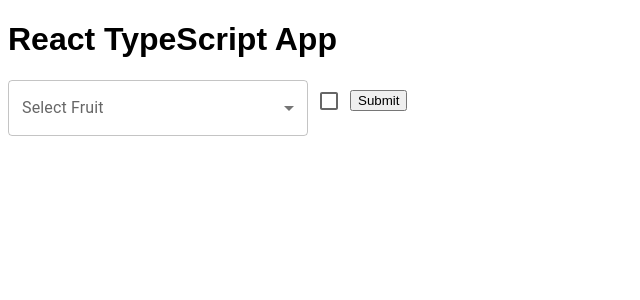
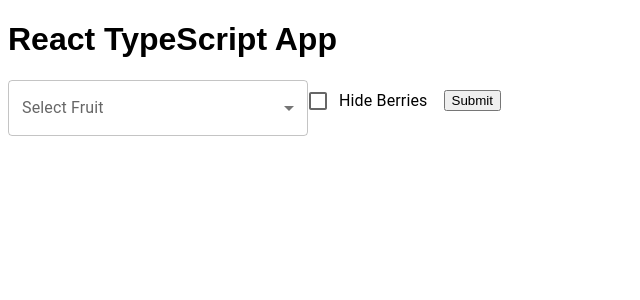
Before and after one commit to deanagan/react-snippets, a React app in the folder formik-react-typescript-mui-dropdown/: page / in a window 1280 px wide. Shown: the top 300 px of the page, without its empty margins (0-640 px from the left). Built offline with nearby package versions, Linux system fonts and the light colour scheme.

Commit message:
Fixed labelling and added typing

```diff
--- a/formik-react-typescript-mui-dropdown/src/FruitForm.tsx
+++ b/formik-react-typescript-mui-dropdown/src/FruitForm.tsx
@@ -1,6 +1,6 @@
 import React from 'react';
 import { Formik, Form, Field } from 'formik';
-import { TextField, Checkbox, MenuItem } from '@mui/material';
+import { TextField, Checkbox, MenuItem, FormControlLabel } from '@mui/material';
 import { styled } from '@mui/system';
 
 export const StyledField = styled(Field)({
@@ -14,6 +14,14 @@ const options = [
   { value: 4, label: 'Blueberry' },
   { value: 5, label: 'Strawberry' },
 ];
+
+type FieldType = {
+  field: {
+    name: string;
+    value: string;
+    onChange: (e: React.ChangeEvent<any>) => void;
+  };
+};
 
 const FruitForm = () => {
   return (
@@ -45,15 +53,23 @@ const FruitForm = () => {
                 </MenuItem>
               ))}
           </StyledField>
-          <Field
-            as={Checkbox}
-            id='hide-berries-checkbox'
-            name='hideBerries'
-            label='Hide Berries'
-            onChange={(e: React.ChangeEvent<HTMLInputElement>) => {
-              setFieldValue('hideBerries', e.target.checked);
-            }}
-          />
+          <Field name='hideBerries'>
+            {({ field }: FieldType) => (
+              <FormControlLabel
+                control={
+                  <Checkbox
+                    id='hide-berries-checkbox'
+                    {...field}
+                    checked={values.hideBerries}
+                    onChange={(e) =>
+                      setFieldValue('hideBerries', e.target.checked)
+                    }
+                  />
+                }
+                label='Hide Berries'
+              />
+            )}
+          </Field>
           <button type='submit'>Submit</button>
         </Form>
       )}
```
